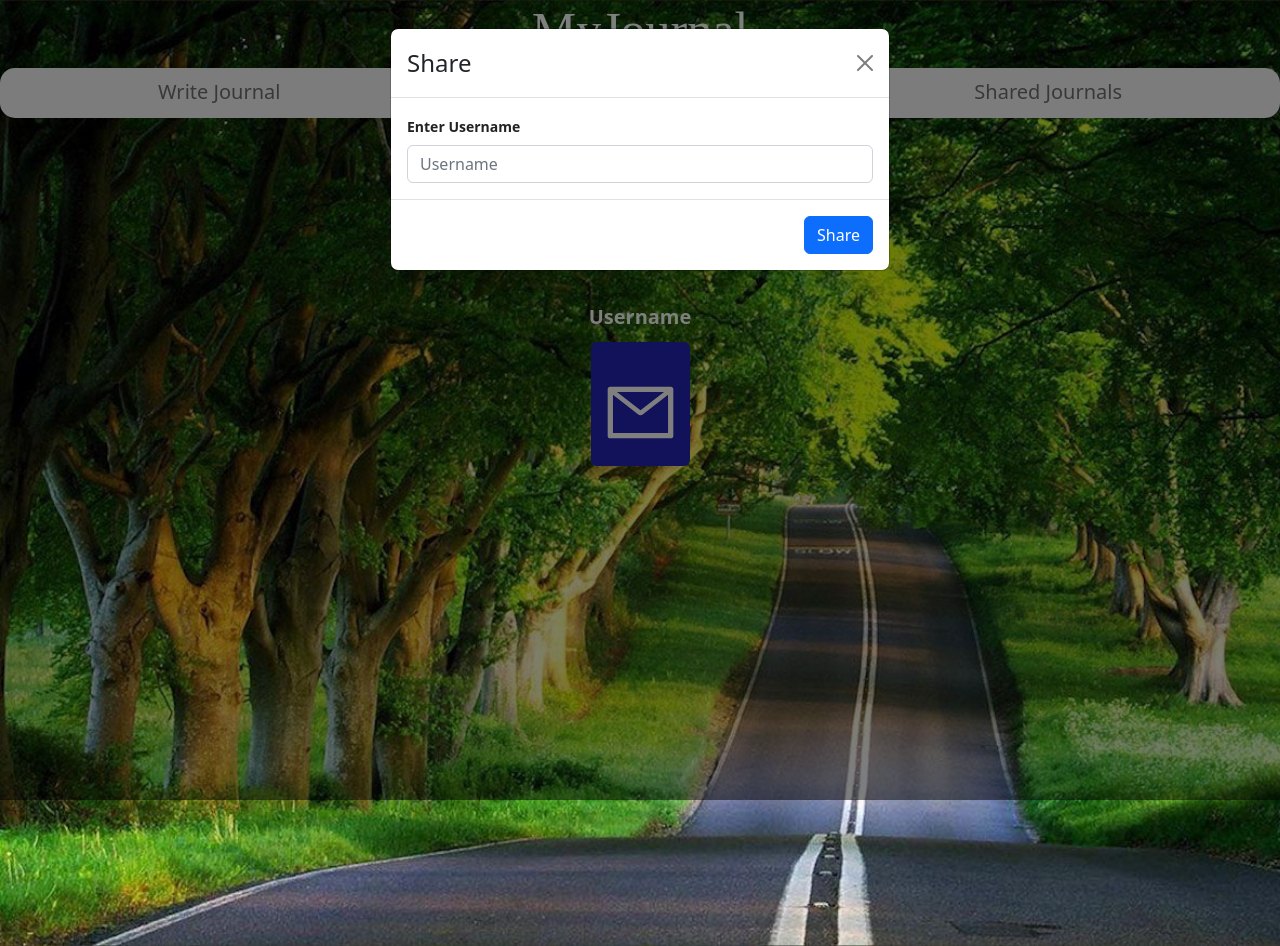
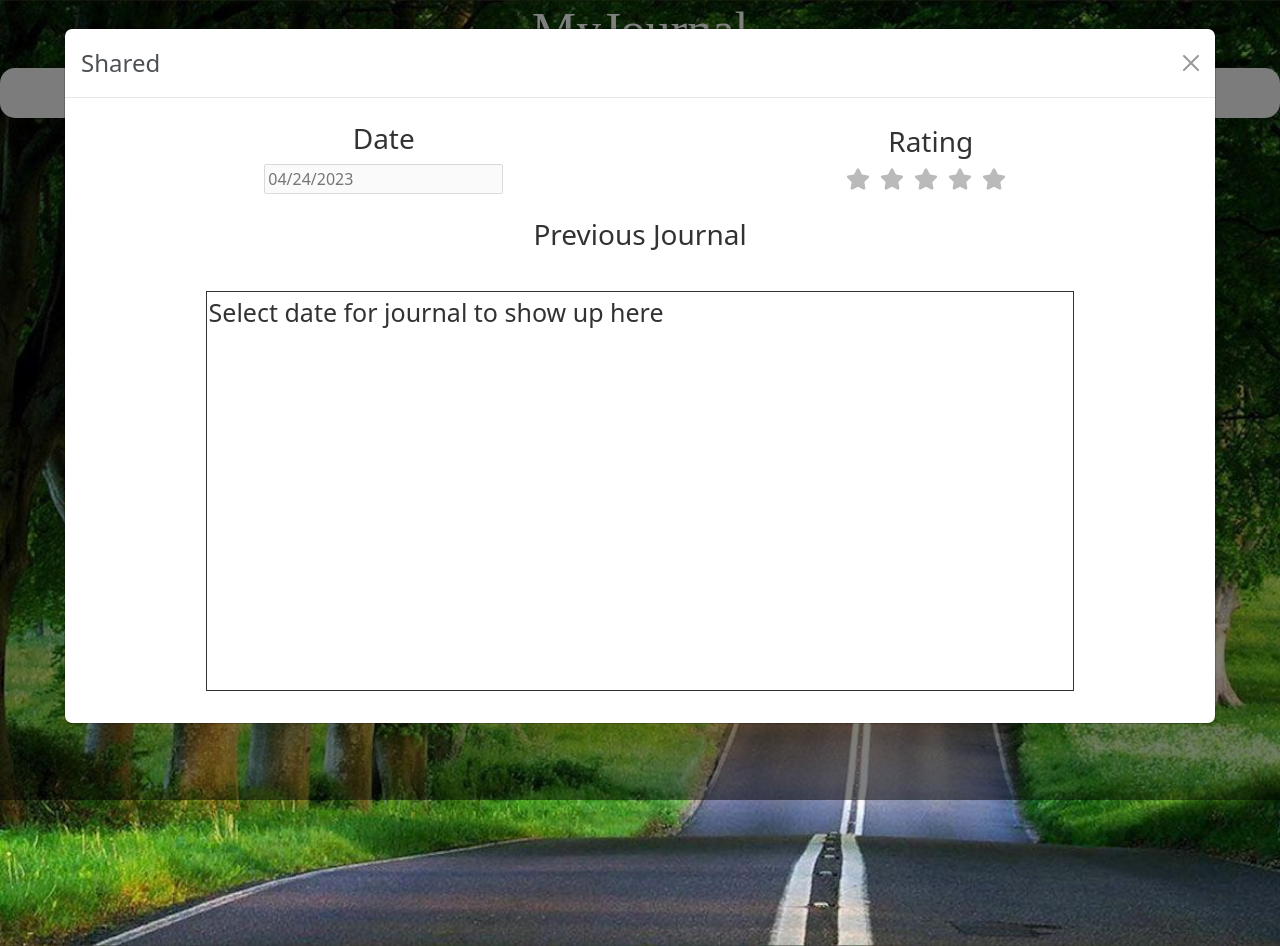
Before and after one commit to AdrinAhm/MyJournal, a React (Create React App) app: page /sharedpull in a window 1280 px wide. Both pictures are taken after a click on the button 640 px from the left and 403 px from the top of the page. Built offline with nearby package versions, Linux system fonts and the light colour scheme.

Commit message:
Finished UI

```diff
--- a/src/SharedPull.css
+++ b/src/SharedPull.css
@@ -59,4 +59,31 @@
         color : white
       }
 
+      .centered-container {
+        display: flex;
+        align-items: center;
+        justify-content: center;
+      }
+
+      .my-modal-lg .modal-dialog {
+        max-width: 90%;
+        /* background-image: url('./Pictures/sharedpullbackgroundimage.jpg');
+        background-repeat: no-repeat;
+        background-size: cover; */
+      }
+
+      .centered-modal-body {
+        display: flex;
+        justify-content: center;
+        align-items: center;
+        height: 100%;
+      }
+
+      .transparent-modal-body {
+        background-color: "black";
+        opacity: 0.8;
+      }
+
+
+
   }
--- a/src/SharedPull.js
+++ b/src/SharedPull.js
@@ -156,28 +156,67 @@ function SharedPull() {
             </Navbar.Collapse>
           </Container>
         </Navbar> */}
-        <Modal show={show} onHide={handleClose}>
-          <Modal.Header closeButton>
-            <Modal.Title>Share</Modal.Title>
+        <Modal show={show} onHide={handleClose} className="my-modal-lg">
+          <Modal.Header closeButton className="transparent-modal-body">
+            <Modal.Title>Shared</Modal.Title> {/*Maybe add from username?????*/}
           </Modal.Header>
-          <Modal.Body>
-            <Form onSubmit={handleSubmit}>
-              <Form.Group>
-                <Form.Label>Enter Username</Form.Label>
-                <Form.Control
-                  type="text"
-                  placeholder="Username"
-                  value={inputValue}
-                  onChange={handleInputChange}
-                />
-              </Form.Group>
-            </Form>
+          <Modal.Body className="transparent-modal-body">
+          <Navbar expand="lg" style={{ backgroundColor: 'transparent' }}>
+            <Container  >
+              <Navbar.Toggle aria-controls="basic-navbar-nav" />
+              <Navbar.Collapse id="basic-navbar-nav">
+                <Nav className="mx-auto flex-column align-items-center">
+                  <h3 style={{ color: 'Black' }}>Date</h3>
+                  <DatePicker disabled={true} selected={dateValue} onChange={handleDateChange} />
+                </Nav>
+                <Nav className="mx-auto flex-column align-items-center">
+                  <h3 style={{ color: 'Black' }}>Rating</h3>
+                  <div style={starsbeautify}>
+                    {stars.map((_, index) => {
+                      return (
+                        <FaStar
+                          // rating={ratingValue}
+                          // onRatingChange={handleRatingChange}
+                          key={index}
+                          size={24}
+                          disabled = {true}
+                        //   onClick={() => handleClick(index + 1)}
+                        //   onMouseOver={() => handleMouseOver(index + 1)}
+                        //   onMouseLeave={handleMouseLeave}
+                          color={(hoverValue || currentValue) > index ? colors.orange : colors.grey}
+                          style={{
+                            marginRight: 10,
+                            cursor: "pointer"
+                          }}
+                        />
+                      )
+                    })}
+
+                  </div>
+                  {/* <label for="quantity"></label>
+                          <input type="number" id="quantity" name="quantity" min="1" max="10"></input> */}
+
+                </Nav>
+              </Navbar.Collapse>
+              <style>
+                {`.navbar {
+                      border-top-left-radius: 15px;
+                      border-top-right-radius: 15px;
+                      border-bottom-left-radius: 15px;
+                      border-bottom-right-radius: 15px;
+                      }`}
+              </style>
+            </Container>
+          </Navbar>
+          <Modal.Body className="centered-modal-body">
+          <h3 style={{ color: 'black' }}>Previous Journal</h3>
           </Modal.Body>
-          <Modal.Footer>
-            <Button variant="primary" onClick={handleSubmit}>
-              Share
-            </Button>
-          </Modal.Footer>
+                <Modal.Body className="centered-modal-body">
+                {/* <h3 style={{ color: 'black' }}>Previous Journal</h3> */}
+                <textarea disabled style={textareaStyle} placeholder="Select date for journal to show up here">
+                </textarea>
+                </Modal.Body>
+          </Modal.Body>
         </Modal>
 
                 </div>
```
Also changed, not shown: src/Pictures/sharedpullbackgroundimage.jpg (added), 1 other file (tests, documents, lock files or other folders).
